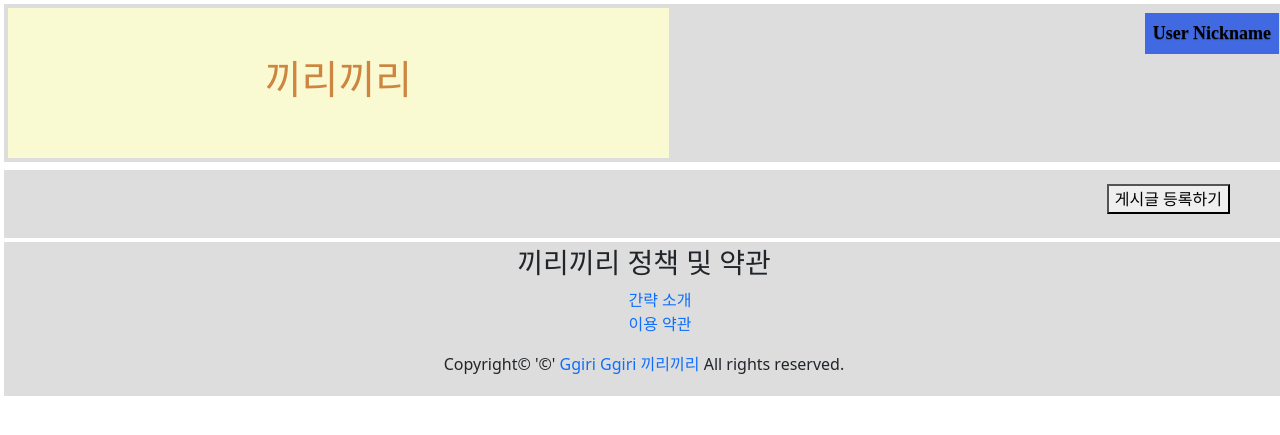
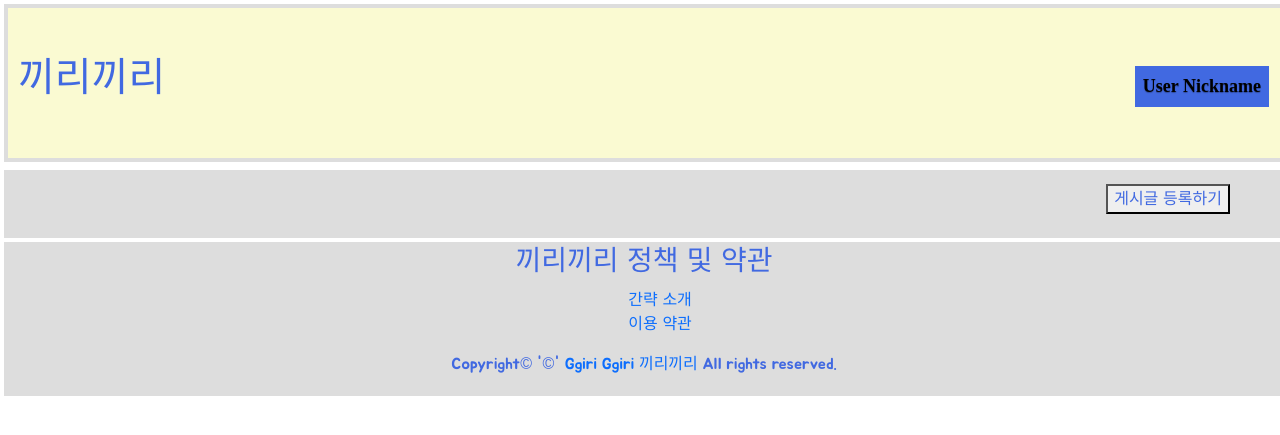
Before and after one commit to nowlcode/miniproject, a Flask app: page /posts in a window 1280 px wide. Shown: the top 435 px of the page. Run offline with Flask 2, Linux system fonts and the light colour scheme; data that the repository does not hold is empty; some libraries are stand-ins or nearby versions; some web fonts are replaced.

Commit message:
feat: CSS 수정

```diff
--- a/templates/main.html
+++ b/templates/main.html
@@ -18,6 +18,7 @@
 
     <!-- 구글폰트 -->
     <link href="https://fonts.googleapis.com/css?family=Stylish&display=swap" rel="stylesheet">
+    <link href="https://fonts.googleapis.com/css2?family=Jua&display=swap" rel="stylesheet">
 
     <title>끼리끼리</title>
 
@@ -56,7 +57,7 @@
                 url: "/posts/list",
                 data: {},
                 success: function (response) {
-                    let result = response["data"].reverse():wq
+                    let result = response["data"].reverse()
                     for (let i = 0; i < result.length; i++) {
                         {#const nickname = response[i]['nickname']#}
                         const content = result[i]['content']
@@ -190,6 +191,10 @@ function posting() {
         }
     </script>
     <style>
+        * {
+            font-family: 'Jua', sans-serif;
+            color: royalblue;
+        }
         .logo {
             background-color: lightgoldenrodyellow;
             height: 150px;
@@ -295,10 +300,9 @@ function posting() {
 </head>
 <body>
 <div id="header">
-    <div class="logo">
-        <a href="#" style="color:peru"><h1>끼리끼리</h1></a>
-    </div>
-    <div class="top-menu">
+    <div class="logo" style="padding: 10px; display:flex; justify-content: space-between; align-items: center ">
+        <a href="#" style="display: inline-block;"><h1>끼리끼리</h1></a>
+        <div class="top-menu" style="display: inline-block">
             <ul id="nav">
                 <li><a href="#">User Nickname</a>
                     <ul>
@@ -307,6 +311,7 @@ function posting() {
                     </ul>
                 </li>
             </ul>
+        </div>
     </div>
 </div>
 <div id="container">
```
Lines whose indentation alone changed are shown as unchanged.
